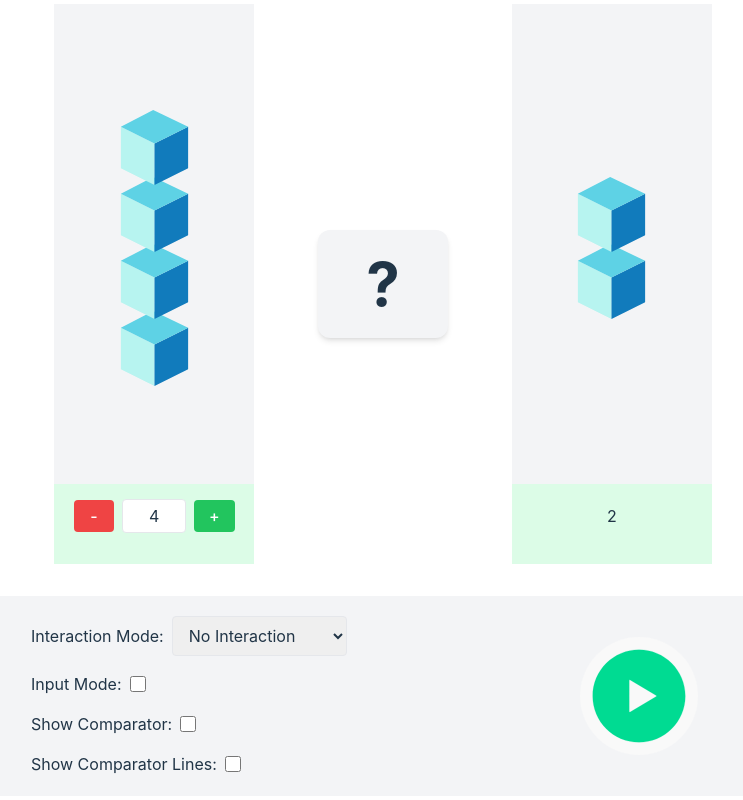
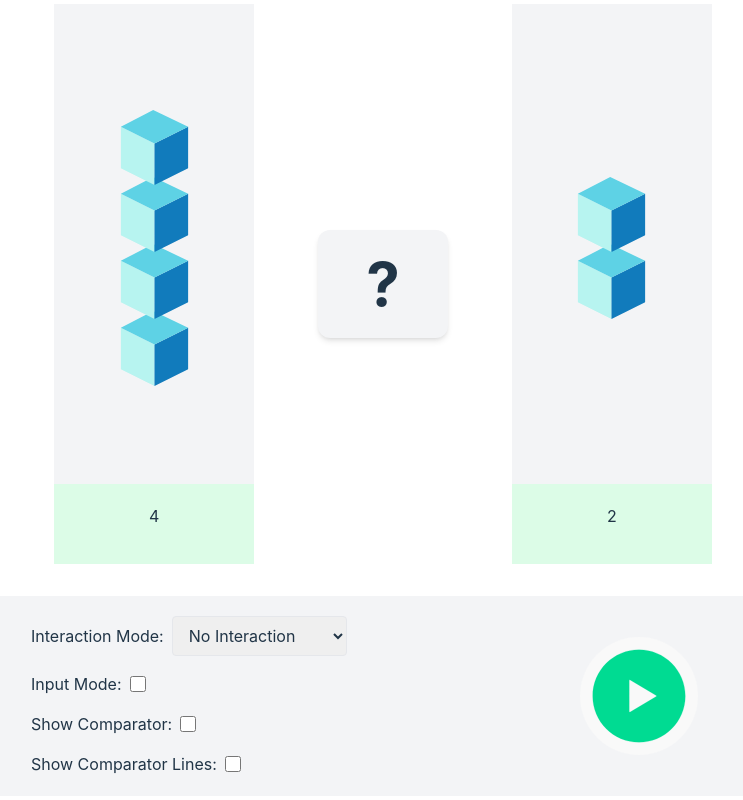
Before and after one commit to nlbdotdev/synthesis-widget, a React (Vite) app: page / in a window 1280 px wide. Shown: the whole page, without its empty margins (257-1000 px from the left). Built offline with nearby package versions, Linux system fonts and the light colour scheme.

Commit message:
state fix

```diff
--- a/src/components/Widget.tsx
+++ b/src/components/Widget.tsx
@@ -136,7 +136,7 @@ const Widget = () => {
           <Stack
             count={state.blockCount1}
             setCount={(count) => setState({ ...state, blockCount1: count })}
-            isInput={true}
+            isInput={state.isInput}
             interactionMode={state.interactionMode}
           />
         </div>
@@ -151,7 +151,7 @@ const Widget = () => {
           <Stack
             count={state.blockCount2}
             setCount={(count) => setState({ ...state, blockCount2: count })}
-            isInput={false}
+            isInput={state.isInput}
             interactionMode={state.interactionMode}
           />
         </div>
```
